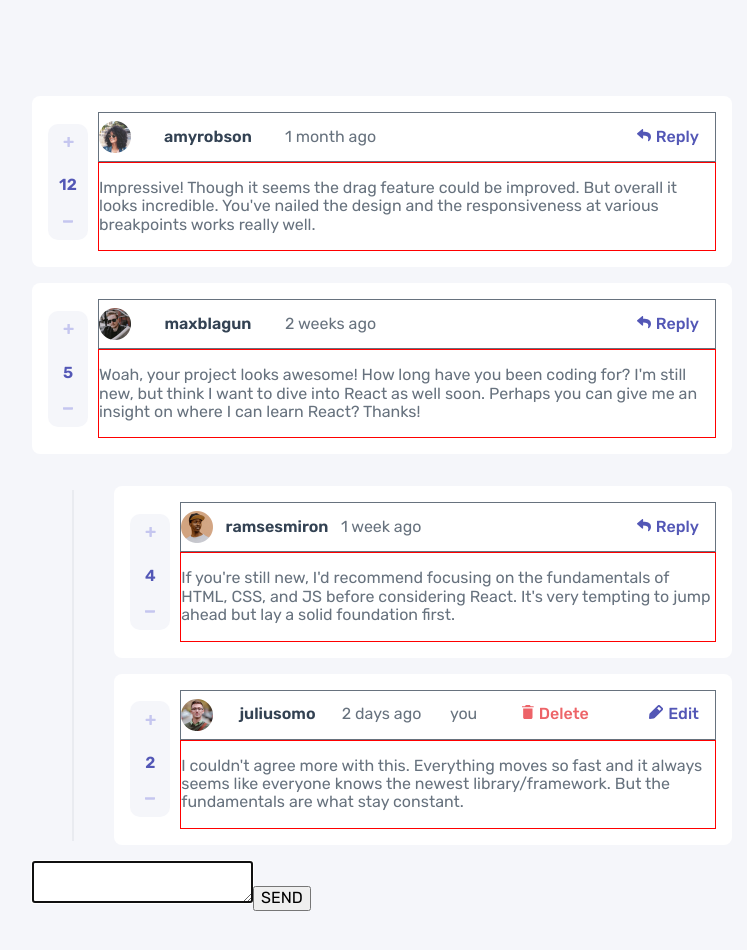
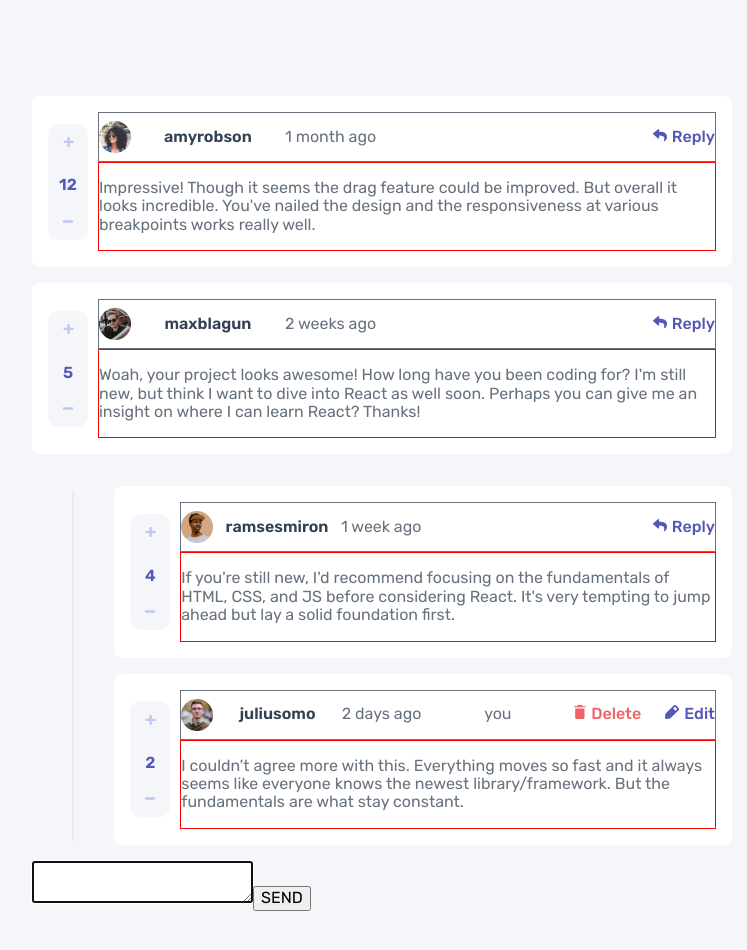
Before and after one commit to angelicamarttins/comments-section, a React (Vite) app: page / in a window 1280 px wide. Shown: the top 950 px of the page, without its empty margins (258-1005 px from the left). Built offline with nearby package versions, Linux system fonts and the light colour scheme.

Commit message:
fea: create MultiButton

```diff
--- a/src/Components/Comments/Comments.styles.ts
+++ b/src/Components/Comments/Comments.styles.ts
@@ -23,6 +23,7 @@ export const CommentWrapper = styled.div`
 export const ReplyWrapper = styled.div`
 	display: flex;
 `
+
 export const ReplyBar = styled.div`
 	${({ theme }: ThemeProps<Theme>) => css`
 		width: 5px;
@@ -131,3 +132,7 @@ export const UserName = styled.h1`
 		font-size: ${theme.fonts.size.regular};
 	`}
 `
+export const MultiButton = styled.div`
+	display: flex;
+	gap: 1.5rem;
+`
--- a/src/Components/Comments/Comments.tsx
+++ b/src/Components/Comments/Comments.tsx
@@ -9,7 +9,8 @@ import {
 	UserName,
 	CommentWrapper,
 	ReplyWrapper,
-	ReplyBar
+	ReplyBar,
+	MultiButton
 } from './Comments.styles'
 import { CommentsType, UserType } from '../../Types/Types'
 
@@ -46,7 +47,7 @@ export const Comments = ({
 	onUpdate
 }: CommentsProps) => {
 	const { image, username } = user
-	const { png, webp } = image
+	const { webp } = image
 
 	const {
 		didUserDecrementVote,
@@ -113,7 +114,7 @@ export const Comments = ({
 					{isUser && (
 						<>
 							<p>you</p>
-							<div>
+							<MultiButton>
 								<IconedButton
 									icon={<DeleteIcon />}
 									textColor="red"
@@ -122,13 +123,11 @@ export const Comments = ({
 								>
 									Delete
 								</IconedButton>
-							</div>
 
-							<div>
 								<IconedButton onClick={onShowUpdateComment} icon={<EditIcon />}>
 									Edit
 								</IconedButton>
-							</div>
+							</MultiButton>
 						</>
 					)}
 				</InfoLine>
--- a/src/Components/IconedButton/IconedButton.styles.ts
+++ b/src/Components/IconedButton/IconedButton.styles.ts
@@ -20,7 +20,7 @@ export const IconedButtonBase = styled.button`
 		justify-content: space-between;
 		align-items: baseline;
 
-		padding: 1em;
+		padding: 1rem 0;
 
 		border: none;
 
```
